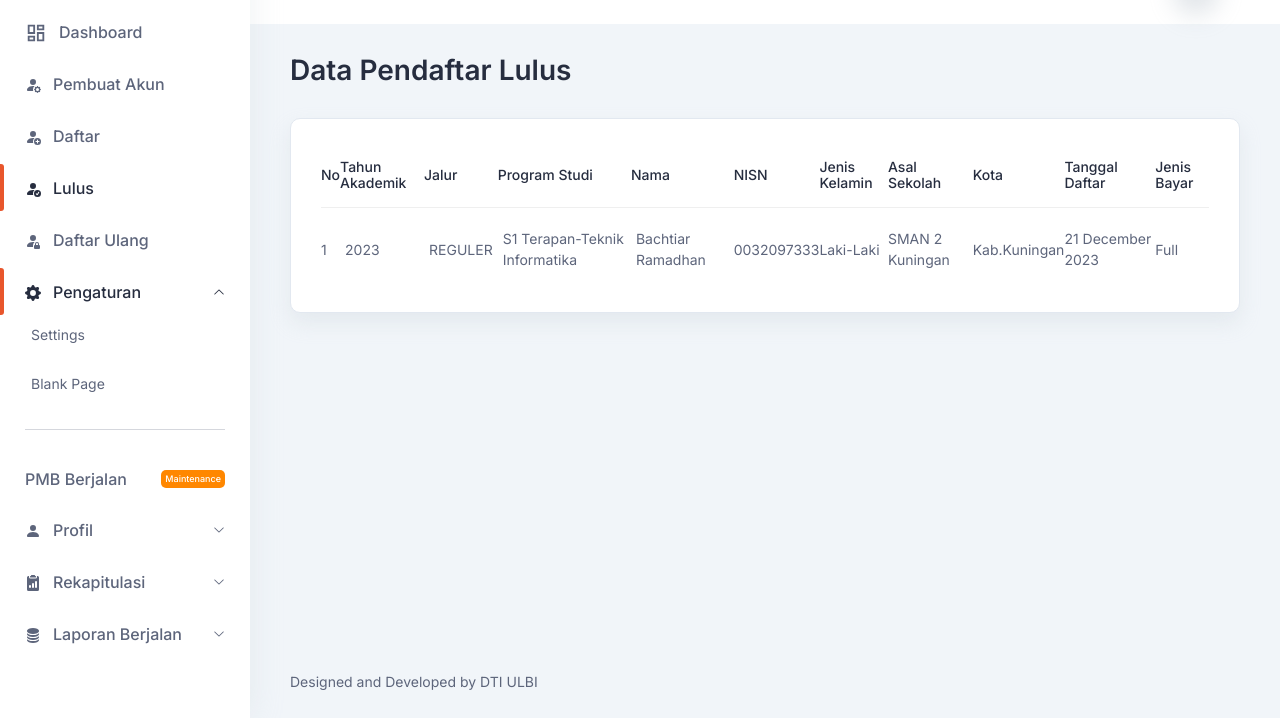
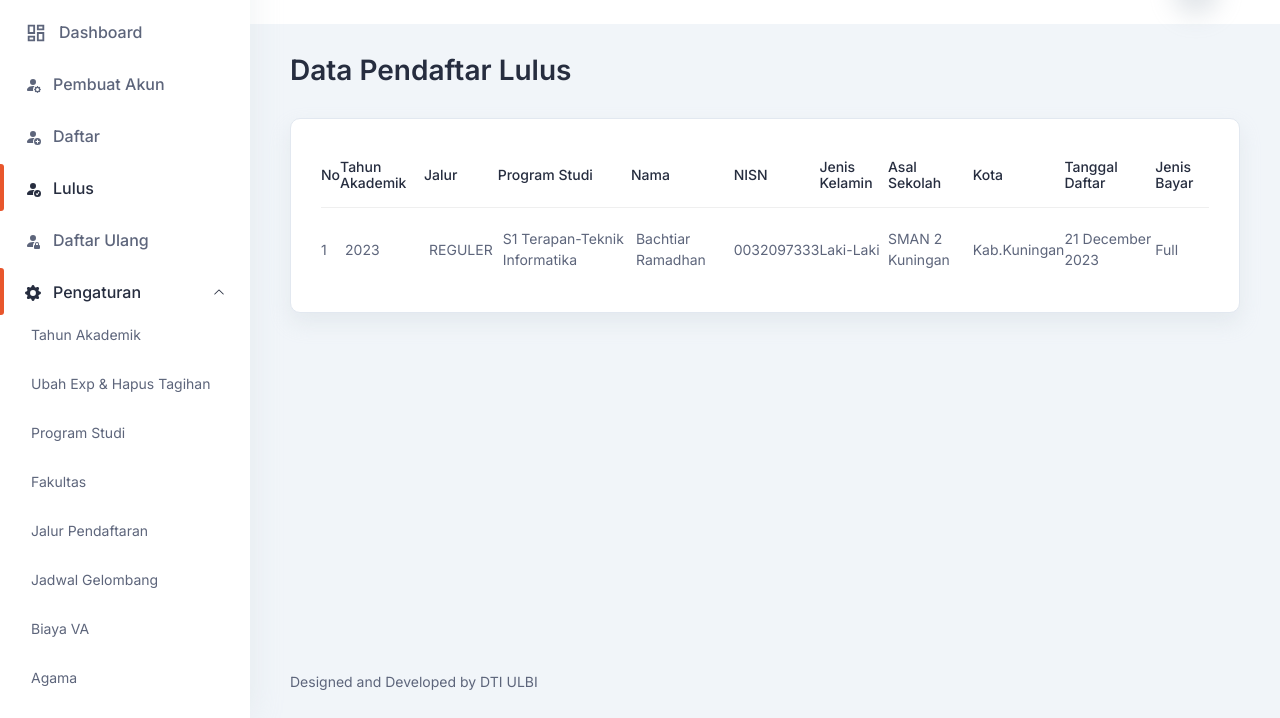
Before and after one commit to PMBULBI/pmb-admin, a website: page lulus.html in a window 1280 px wide. Both pictures are taken after a click on the link "Pengaturan". Shown: the part 82-800 px from the top of the page. Drawn offline with Linux system fonts and the light colour scheme.

Commit message:
perbaikan sidebar

```diff
--- a/lulus.html
+++ b/lulus.html
@@ -102,10 +102,34 @@
             </a>
             <ul id="ddmenu_2" class="collapse dropdown-nav">
               <li>
-                <a href="settings.html"> Settings </a>
+                <a href="404.html"> Tahun Akademik </a>
               </li>
               <li>
-                <a href="blank-page.html"> Blank Page </a>
+                <a href="404.html"> Ubah Exp & Hapus Tagihan </a>
+              </li>
+              <li>
+                <a href="pengaturan/program_studi.html"> Program Studi </a>
+              </li>
+              <li>
+                <a href="pengaturan/fakultas.html"> Fakultas </a>
+              </li>
+              <li>
+                <a href="pengaturan/jalur_pendaftaran.html"> Jalur Pendaftaran </a>
+              </li>
+              <li>
+                <a href="404.html"> Jadwal Gelombang </a>
+              </li>
+              <li>
+                <a href="404.html"> Biaya VA </a>
+              </li>
+              <li>
+                <a href="404.html"> Agama </a>
+              </li>
+              <li>
+                <a href="pengaturan/user_manager.html"> User Manager </a>
+              </li>
+              <li>
+                <a href="pengaturan/group_manager.html"> Group Manager </a>
               </li>
             </ul>
           </li>
```
Also changed, not shown: daftar.html (+1 -1 lines), index.html (+1 -1 lines), pembuat_akun.html (+1 -1 lines).
